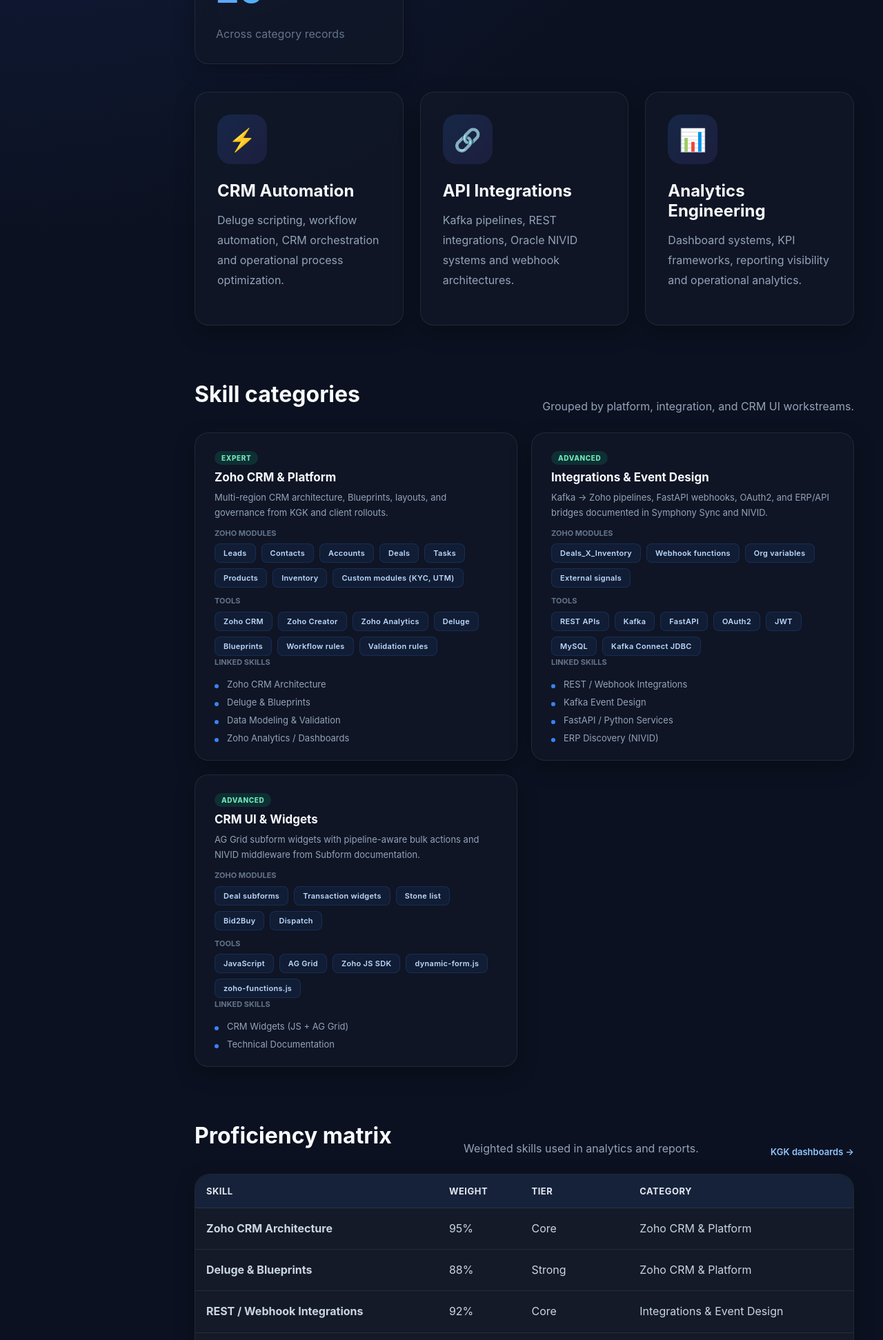
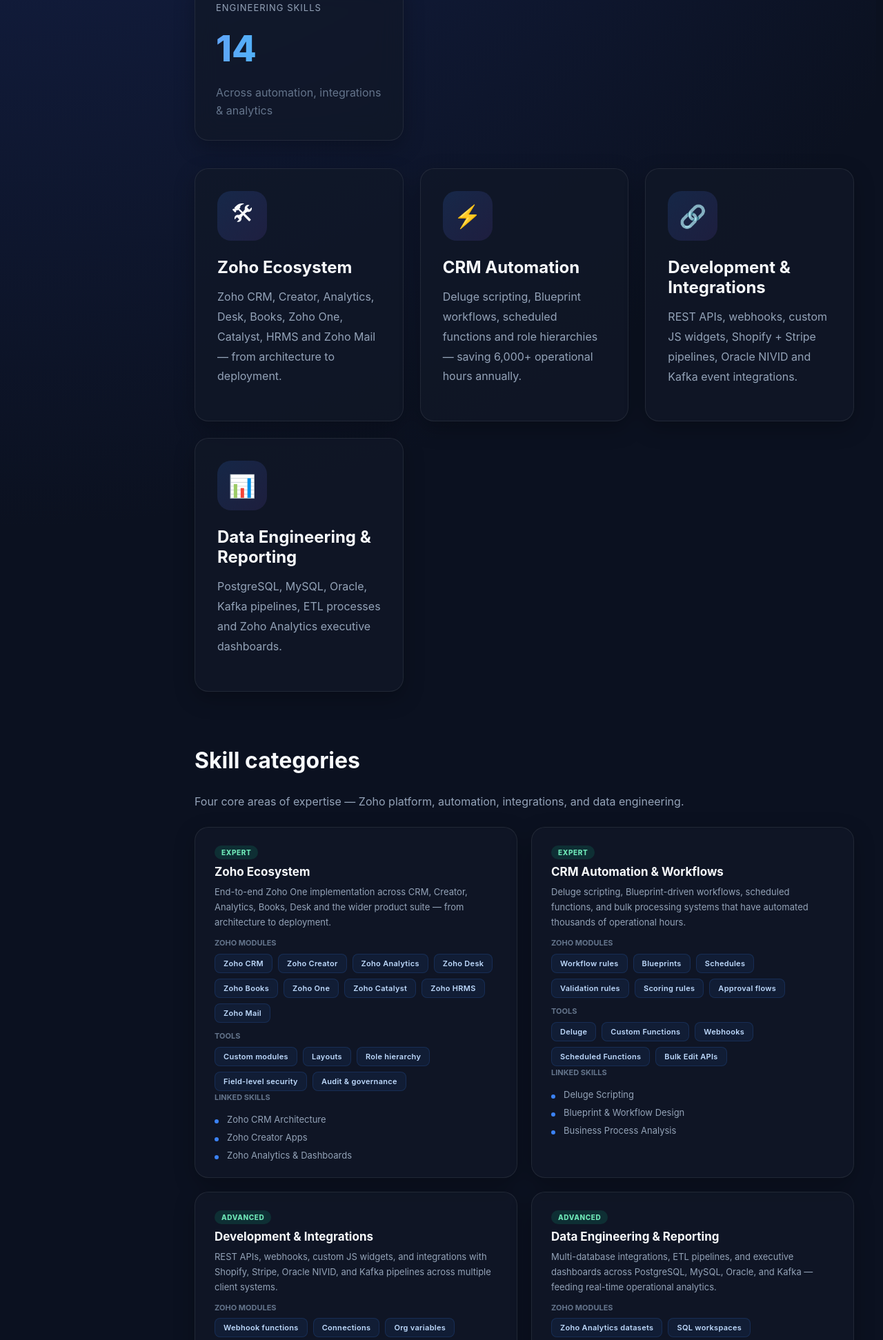
Before and after one commit to unmeshdesai/unmesh-portfolio, a website: page skills.html in a window 1280 px wide. Shown: the part 857-2800 px from the top of the page at 69% size. Drawn offline with Linux system fonts and the light colour scheme.

Commit message:
Updates and Bug Fixing

```diff
--- a/assets/js/crm-portfolio-data.js
+++ b/assets/js/crm-portfolio-data.js
@@ -12,7 +12,7 @@ window.CRM_PORTFOLIO_DATA = {
 
     owner: "Unmesh Desai",
 
-    role: "Zoho CRM Engineer & Solutions Architect",
+    role: "Zoho & Automation Expert",
 
     client: "KGK InfoTech LLP",
 
@@ -614,23 +614,31 @@ window.CRM_PORTFOLIO_DATA = {
 
     { skill: "Zoho CRM Architecture", weight: 95 },
 
-    { skill: "Deluge & Blueprints", weight: 88 },
+    { skill: "Deluge Scripting", weight: 92 },
 
-    { skill: "REST / Webhook Integrations", weight: 92 },
+    { skill: "Blueprint & Workflow Design", weight: 90 },
 
-    { skill: "Kafka Event Design", weight: 85 },
+    { skill: "Zoho Creator Apps", weight: 88 },
 
-    { skill: "FastAPI / Python Services", weight: 80 },
+    { skill: "Zoho Analytics & Dashboards", weight: 85 },
 
-    { skill: "CRM Widgets (JS + AG Grid)", weight: 86 },
+    { skill: "REST API Integrations", weight: 90 },
 
-    { skill: "Data Modeling & Validation", weight: 90 },
+    { skill: "JavaScript & CRM Widgets", weight: 85 },
 
-    { skill: "Zoho Analytics / Dashboards", weight: 82 },
+    { skill: "Kafka & Event Pipelines", weight: 82 },
 
-    { skill: "ERP Discovery (NIVID)", weight: 78 },
+    { skill: "SQL (PostgreSQL, MySQL, Oracle)", weight: 80 },
 
-    { skill: "Technical Documentation", weight: 88 },
+    { skill: "Python & Node.js Services", weight: 78 },
+
+    { skill: "Business Process Analysis", weight: 88 },
+
+    { skill: "CRM Migration (HubSpot → Zoho)", weight: 85 },
+
+    { skill: "Technical Documentation", weight: 82 },
+
+    { skill: "Client Training & Onboarding", weight: 80 },
 
   ],
 
@@ -638,55 +646,73 @@ window.CRM_PORTFOLIO_DATA = {
 
     {
 
-      id: "zoho-platform",
+      id: "zoho-ecosystem",
 
-      name: "Zoho CRM & Platform",
+      name: "Zoho Ecosystem",
 
       proficiency: "Expert",
 
-      summary: "Multi-region CRM architecture, Blueprints, layouts, and governance from KGK and client rollouts.",
+      summary: "End-to-end Zoho One implementation across CRM, Creator, Analytics, Books, Desk and the wider product suite — from architecture to deployment.",
 
-      zohoModules: ["Leads", "Contacts", "Accounts", "Deals", "Tasks", "Products", "Inventory", "Custom modules (KYC, UTM)"],
+      zohoModules: ["Zoho CRM", "Zoho Creator", "Zoho Analytics", "Zoho Desk", "Zoho Books", "Zoho One", "Zoho Catalyst", "Zoho HRMS", "Zoho Mail"],
 
-      tools: ["Zoho CRM", "Zoho Creator", "Zoho Analytics", "Deluge", "Blueprints", "Workflow rules", "Validation rules"],
+      tools: ["Custom modules", "Layouts", "Role hierarchy", "Field-level security", "Audit & governance"],
 
-      skills: ["Zoho CRM Architecture", "Deluge & Blueprints", "Data Modeling & Validation", "Zoho Analytics / Dashboards"],
+      skills: ["Zoho CRM Architecture", "Zoho Creator Apps", "Zoho Analytics & Dashboards"],
 
     },
 
     {
 
-      id: "integrations",
+      id: "automation",
 
-      name: "Integrations & Event Design",
+      name: "CRM Automation & Workflows",
 
-      proficiency: "Advanced",
+      proficiency: "Expert",
 
-      summary: "Kafka → Zoho pipelines, FastAPI webhooks, OAuth2, and ERP/API bridges documented in Symphony Sync and NIVID.",
+      summary: "Deluge scripting, Blueprint-driven workflows, scheduled functions, and bulk processing systems that have automated thousands of operational hours.",
 
-      zohoModules: ["Deals_X_Inventory", "Webhook functions", "Org variables", "External signals"],
+      zohoModules: ["Workflow rules", "Blueprints", "Schedules", "Validation rules", "Scoring rules", "Approval flows"],
 
-      tools: ["REST APIs", "Kafka", "FastAPI", "OAuth2", "JWT", "MySQL", "Kafka Connect JDBC"],
+      tools: ["Deluge", "Custom Functions", "Webhooks", "Scheduled Functions", "Bulk Edit APIs"],
 
-      skills: ["REST / Webhook Integrations", "Kafka Event Design", "FastAPI / Python Services", "ERP Discovery (NIVID)"],
+      skills: ["Deluge Scripting", "Blueprint & Workflow Design", "Business Process Analysis"],
 
     },
 
     {
 
-      id: "crm-ui",
+      id: "development",
 
-      name: "CRM UI & Widgets",
+      name: "Development & Integrations",
 
       proficiency: "Advanced",
 
-      summary: "AG Grid subform widgets with pipeline-aware bulk actions and NIVID middleware from Subform documentation.",
+      summary: "REST APIs, webhooks, custom JS widgets, and integrations with Shopify, Stripe, Oracle NIVID, and Kafka pipelines across multiple client systems.",
 
-      zohoModules: ["Deal subforms", "Transaction widgets", "Stone list", "Bid2Buy", "Dispatch"],
+      zohoModules: ["Webhook functions", "Connections", "Org variables", "External signals", "API Console"],
 
-      tools: ["JavaScript", "AG Grid", "Zoho JS SDK", "dynamic-form.js", "zoho-functions.js"],
+      tools: ["REST APIs", "JavaScript", "Node.js", "Python", "FastAPI", "AG Grid", "Webhooks", "OAuth2"],
 
-      skills: ["CRM Widgets (JS + AG Grid)", "Technical Documentation"],
+      skills: ["REST API Integrations", "JavaScript & CRM Widgets", "Python & Node.js Services", "CRM Migration (HubSpot → Zoho)"],
+
+    },
+
+    {
+
+      id: "data",
+
+      name: "Data Engineering & Reporting",
+
+      proficiency: "Advanced",
+
+      summary: "Multi-database integrations, ETL pipelines, and executive dashboards across PostgreSQL, MySQL, Oracle, and Kafka — feeding real-time operational analytics.",
+
+      zohoModules: ["Zoho Analytics datasets", "SQL workspaces", "Custom queries", "KPI widgets", "Forecasting models"],
+
+      tools: ["PostgreSQL", "MySQL", "Oracle", "Kafka Connect JDBC", "ETL Pipelines", "Executive Dashboards"],
+
+      skills: ["SQL (PostgreSQL, MySQL, Oracle)", "Kafka & Event Pipelines", "Zoho Analytics & Dashboards", "Technical Documentation", "Client Training & Onboarding"],
 
     },
 
--- a/skills.html
+++ b/skills.html
@@ -24,7 +24,7 @@
     <div class="sidebar-header">
       <a class="brand" href="index.html" aria-label="Home">
         <div class="brand-mark" aria-hidden="true">UD</div>
-        <div><strong>Unmesh Desai</strong><span>Zoho CRM Engineer</span></div>
+        <div><strong>Unmesh Desai</strong><span>Zoho & Automation Expert</span></div>
       </a>
       <button class="menu-close" id="sidebarClose" data-tooltip="Hide menu" aria-label="Hide menu">
         <svg viewBox="0 0 24 24" fill="none" stroke="currentColor" stroke-width="2" stroke-linecap="round" stroke-linejoin="round"><rect x="3" y="3" width="18" height="18" rx="2"/><line x1="9" y1="3" x2="9" y2="21"/></svg>
@@ -55,7 +55,7 @@
     </nav>
     <div class="mini-profile">
       <div class="avatar">UD</div>
-      <div><strong>Unmesh Desai</strong><span>Zoho CRM Engineer</span></div>
+      <div><strong>Unmesh Desai</strong><span>Zoho & Automation Expert</span></div>
     </div>
   </aside>
 
@@ -79,20 +79,21 @@
   </h1>
 
   <p class="page-desc large-desc">
-    Enterprise CRM engineering capabilities spanning
-    automation systems, Kafka integrations,
-    dashboard analytics, API architecture,
-    workflow orchestration and operational intelligence.
+    5+ years building Zoho ecosystems and automation systems
+    across diamond trading, real estate, insurance, e-commerce
+    and service industries — spanning CRM architecture, Deluge
+    scripting, REST integrations, Kafka pipelines, and executive
+    analytics.
   </p>
 
   <div class="hero-actions" style="margin-top:30px;">
 
-    <a class="btn primary" href="kgk-dashboards.html">
-      Analytics Dashboard
+    <a class="btn primary" href="Unmesh_Desai_Resume.html">
+      View Full Resume
     </a>
 
-    <a class="btn" href="kgk-reports.html">
-      Reporting Suite
+    <a class="btn" href="crm-projects.html">
+      Browse Projects
     </a>
 
   </div>
@@ -131,49 +132,50 @@
 <section class="executive-grid fade-up">
 
   <div class="panel executive-card">
-
-    <div class="exec-icon">⚡</div>
-
-    <h3>CRM Automation</h3>
-
+    <div class="exec-icon">🛠</div>
+    <h3>Zoho Ecosystem</h3>
     <p>
-      Deluge scripting, workflow automation,
-      CRM orchestration and operational process optimization.
+      Zoho CRM, Creator, Analytics, Desk, Books,
+      Zoho One, Catalyst, HRMS and Zoho Mail —
+      from architecture to deployment.
     </p>
-
   </div>
 
   <div class="panel executive-card">
-
-    <div class="exec-icon">🔗</div>
-
-    <h3>API Integrations</h3>
-
+    <div class="exec-icon">⚡</div>
+    <h3>CRM Automation</h3>
     <p>
-      Kafka pipelines, REST integrations,
-      Oracle NIVID systems and webhook architectures.
+      Deluge scripting, Blueprint workflows,
+      scheduled functions and role hierarchies —
+      saving 6,000+ operational hours annually.
     </p>
-
   </div>
 
   <div class="panel executive-card">
+    <div class="exec-icon">🔗</div>
+    <h3>Development & Integrations</h3>
+    <p>
+      REST APIs, webhooks, custom JS widgets,
+      Shopify + Stripe pipelines, Oracle NIVID
+      and Kafka event integrations.
+    </p>
+  </div>
 
+  <div class="panel executive-card">
     <div class="exec-icon">📊</div>
-
-    <h3>Analytics Engineering</h3>
-
+    <h3>Data Engineering & Reporting</h3>
     <p>
-      Dashboard systems, KPI frameworks,
-      reporting visibility and operational analytics.
+      PostgreSQL, MySQL, Oracle, Kafka pipelines,
+      ETL processes and Zoho Analytics
+      executive dashboards.
     </p>
-
   </div>
 
 </section>
       <section class="section">
         <div class="section-head">
           <h2>Skill categories</h2>
-          <p>Grouped by platform, integration, and CRM UI workstreams.</p>
+          <p>Four core areas of expertise — Zoho platform, automation, integrations, and data engineering.</p>
         </div>
         <div class="module-list" id="skill-categories"></div>
       </section>
@@ -181,16 +183,15 @@
       <section class="section">
         <div class="section-head">
           <h2>Proficiency matrix</h2>
-          <p>Weighted skills used in analytics and reports.</p>
-          <a class="link" href="kgk-dashboards.html">KGK dashboards →</a>
+          <p>Self-rated skill level across Zoho platform, automation, integrations, and data engineering work — built up over 5+ years.</p>
         </div>
         <div class="panel table-wrap">
           <table class="crm-table" id="skills-table">
             <thead>
               <tr>
                 <th>Skill</th>
-                <th>Weight</th>
-                <th>Tier</th>
+                <th>Proficiency</th>
+                <th>Level</th>
                 <th>Category</th>
               </tr>
             </thead>
@@ -201,67 +202,62 @@
 <section class="section fade-up">
 
   <div class="section-head">
-
     <h2>Capability Evolution</h2>
-
-    <p>
-      Growth across CRM systems,
-      integrations and enterprise analytics delivery.
-    </p>
-
+    <p>How my skill set has grown across roles, industries, and platforms.</p>
   </div>
 
   <div class="timeline">
 
     <div class="timeline-item">
-
       <div class="timeline-dot"></div>
-
       <div class="panel timeline-content">
-
+        <div class="job-date">2020 – 2021</div>
         <h3>CRM Foundations</h3>
-
         <p>
-          Zoho CRM workflows, Deluge automation,
-          operational process engineering.
+          Started building Zoho CRM and Creator apps at Vedika Web Solutions —
+          first Deluge scripts, workflow automation, and Real Estate / Education
+          industry deployments.
         </p>
-
       </div>
-
     </div>
 
     <div class="timeline-item">
-
       <div class="timeline-dot"></div>
-
       <div class="panel timeline-content">
-
-        <h3>Enterprise Integrations</h3>
-
+        <div class="job-date">2022 – 2023</div>
+        <h3>Multi-platform Integrations</h3>
         <p>
-          Kafka event systems,
-          REST APIs and multi-region architectures.
+          Shopify + Stripe e-commerce pipelines, HubSpot → Zoho migrations,
+          REST API frameworks for insurance, and real-time Zoho Analytics
+          dashboards for real estate clients.
         </p>
-
       </div>
-
     </div>
 
     <div class="timeline-item">
+      <div class="timeline-dot"></div>
+      <div class="panel timeline-content">
+        <div class="job-date">2024</div>
+        <h3>Scaling & Architecture</h3>
+        <p>
+          Senior Zoho Developer scope — 100+ Deluge scripts shipped, executive
+          dashboards, complex CRM/Books/Sheet integrations, and platform
+          training programs across multiple client teams.
+        </p>
+      </div>
+    </div>
 
+    <div class="timeline-item">
       <div class="timeline-dot"></div>
-
       <div class="panel timeline-content">
-
-        <h3>Analytics & Intelligence</h3>
-
+        <div class="job-date">2025 – Present</div>
+        <h3>Enterprise CRM Architecture</h3>
         <p>
-          Dashboard ecosystems,
-          reporting systems and operational analytics.
+          Leading the KGK Group Zoho implementation — multi-region rollout,
+          Kafka pipelines, Oracle NIVID integration, AG Grid widgets, and
+          executive analytics serving global diamond operations.
         </p>
-
       </div>
-
     </div>
 
   </div>
@@ -279,9 +275,9 @@
 (function () {
   const d = window.CRM_PORTFOLIO_DATA;
   function tier(w) {
-    if (w >= 90) return "Core";
-    if (w >= 82) return "Strong";
-    return "Supporting";
+    if (w >= 90) return "Expert";
+    if (w >= 82) return "Advanced";
+    return "Proficient";
   }
   function skillCategory(name) {
     for (var i = 0; i < d.skillCategories.length; i++) {
@@ -290,14 +286,28 @@
     }
     return "General";
   }
-  var core = d.skills.filter(function (s) { return s.weight >= 90; }).length;
+
+  // Count unique Zoho modules across all categories
+  var moduleSet = {};
+  d.skillCategories.forEach(function (cat) {
+    cat.zohoModules.forEach(function (m) { moduleSet[m] = true; });
+  });
+  var moduleCount = Object.keys(moduleSet).length;
+
+  // Count unique tools & frameworks across all categories
+  var toolSet = {};
+  d.skillCategories.forEach(function (cat) {
+    cat.tools.forEach(function (t) { toolSet[t] = true; });
+  });
+  var toolCount = Object.keys(toolSet).length;
+
   document.getElementById("skills-kpis").innerHTML = [
-    { label: "Skills tracked", value: d.skills.length, foot: "Weighted proficiency" },
-    { label: "Categories", value: d.skillCategories.length, foot: "Platform · integration · UI" },
-    { label: "Core tier", value: core, foot: "90%+ weight" },
-    { label: "Zoho modules cited", value: 20, foot: "Across category records", tone: "ok" },
+    { label: "Years of experience", value: "5+", foot: "Building Zoho & automation systems" },
+    { label: "Zoho products mastered", value: "9", foot: "CRM, Creator, Analytics, Desk, Books, One, Catalyst, HRMS, Mail" },
+    { label: "Industries served", value: "5", foot: "Diamonds, Real Estate, Insurance, E-commerce, Services" },
+    { label: "Engineering skills", value: d.skills.length, foot: "Across automation, integrations & analytics" },
   ].map(function (k) {
-    return '<article class="panel kpi ' + (k.tone || "") + '"><div class="kpi-label">' + k.label + '</div><div class="kpi-value">' + k.value + '</div><div class="kpi-foot">' + k.foot + '</div></article>';
+    return '<article class="panel kpi"><div class="kpi-label">' + k.label + '</div><div class="kpi-value">' + k.value + '</div><div class="kpi-foot">' + k.foot + '</div></article>';
   }).join("");
 
   document.getElementById("skill-categories").innerHTML = d.skillCategories.map(function (cat) {
```
Also changed, not shown: crm-projects.html (+1 -1 lines), education_contact.html (+3 -3 lines), index.html (+5 -5 lines), kgk-dashboards.html (+2 -2 lines), kgk-reports.html (+2 -2 lines), kgk.html (+2 -2 lines).
